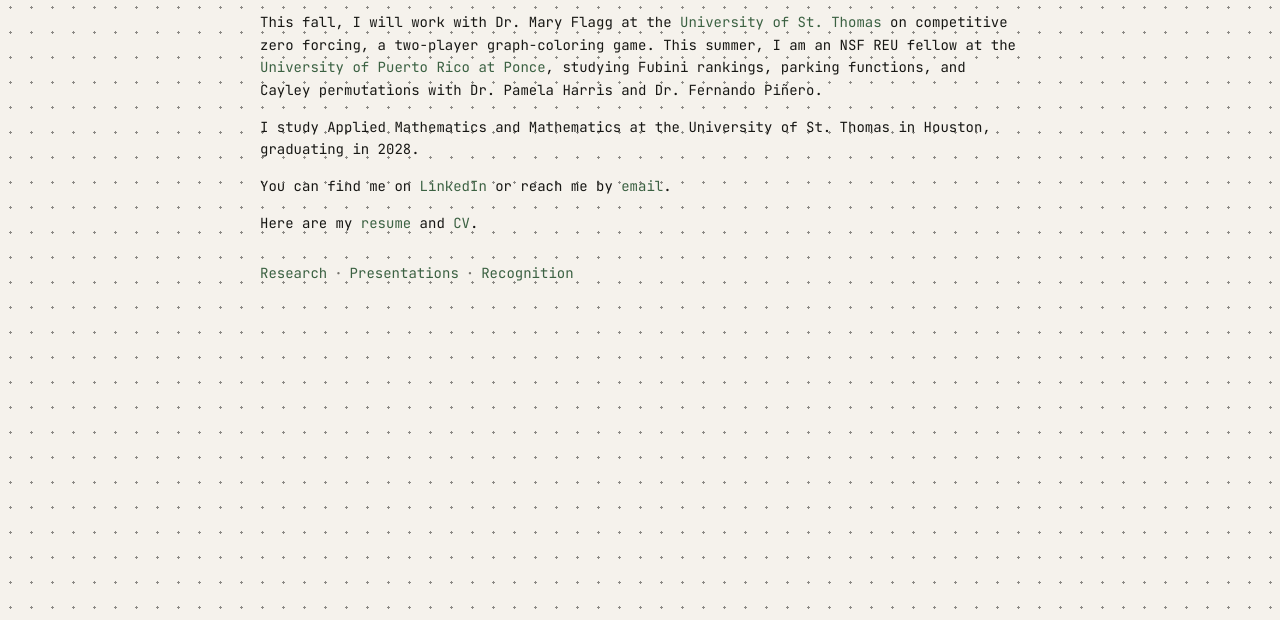
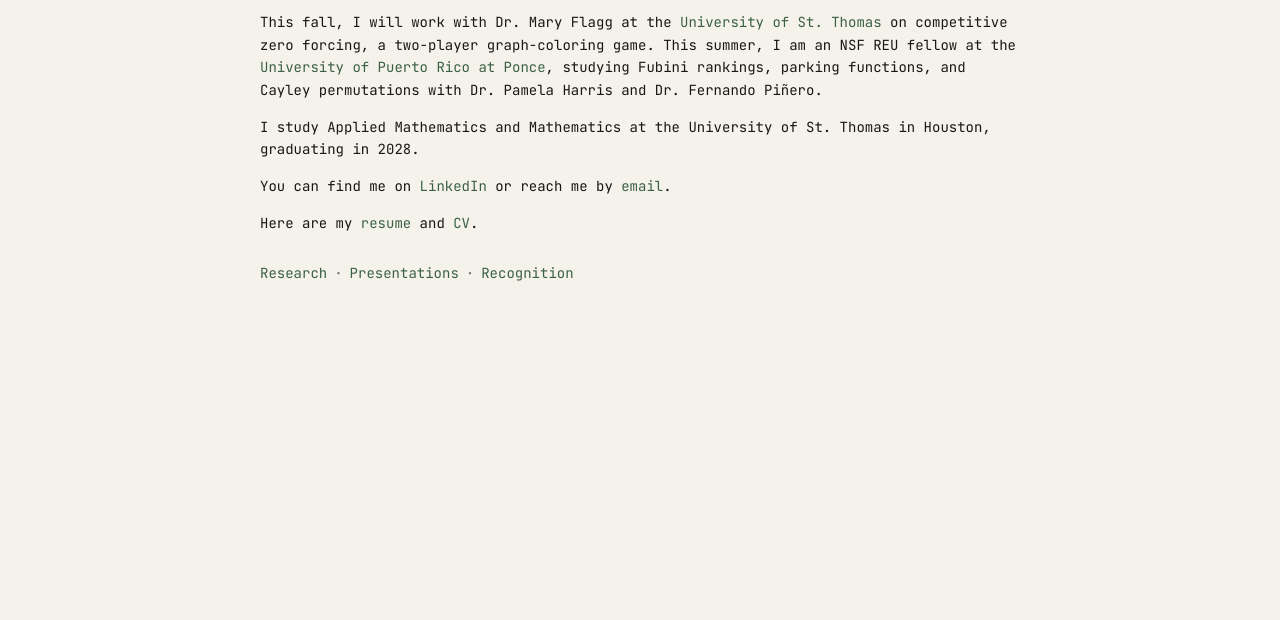
Before and after one commit to tjvo1811/votungcv, a website: page index.html in a window 1280 px wide. Shown: the part 180-800 px from the top of the page. Drawn offline with Linux system fonts and the light colour scheme.

Commit message:
Remove dotted background texture

```diff
--- a/styles.css
+++ b/styles.css
@@ -11,9 +11,7 @@
 body {
   margin: 0;
   min-width: 320px;
-  background-color: var(--paper);
-  background-image: radial-gradient(circle, rgb(23 23 20 / 0.48) 1px, transparent 1.35px);
-  background-size: 21px 25px;
+  background: var(--paper);
   color: var(--ink);
   font-family: "JetBrains Mono", ui-monospace, SFMono-Regular, Menlo, Monaco, Consolas, monospace;
   font-size: 14px;
```
